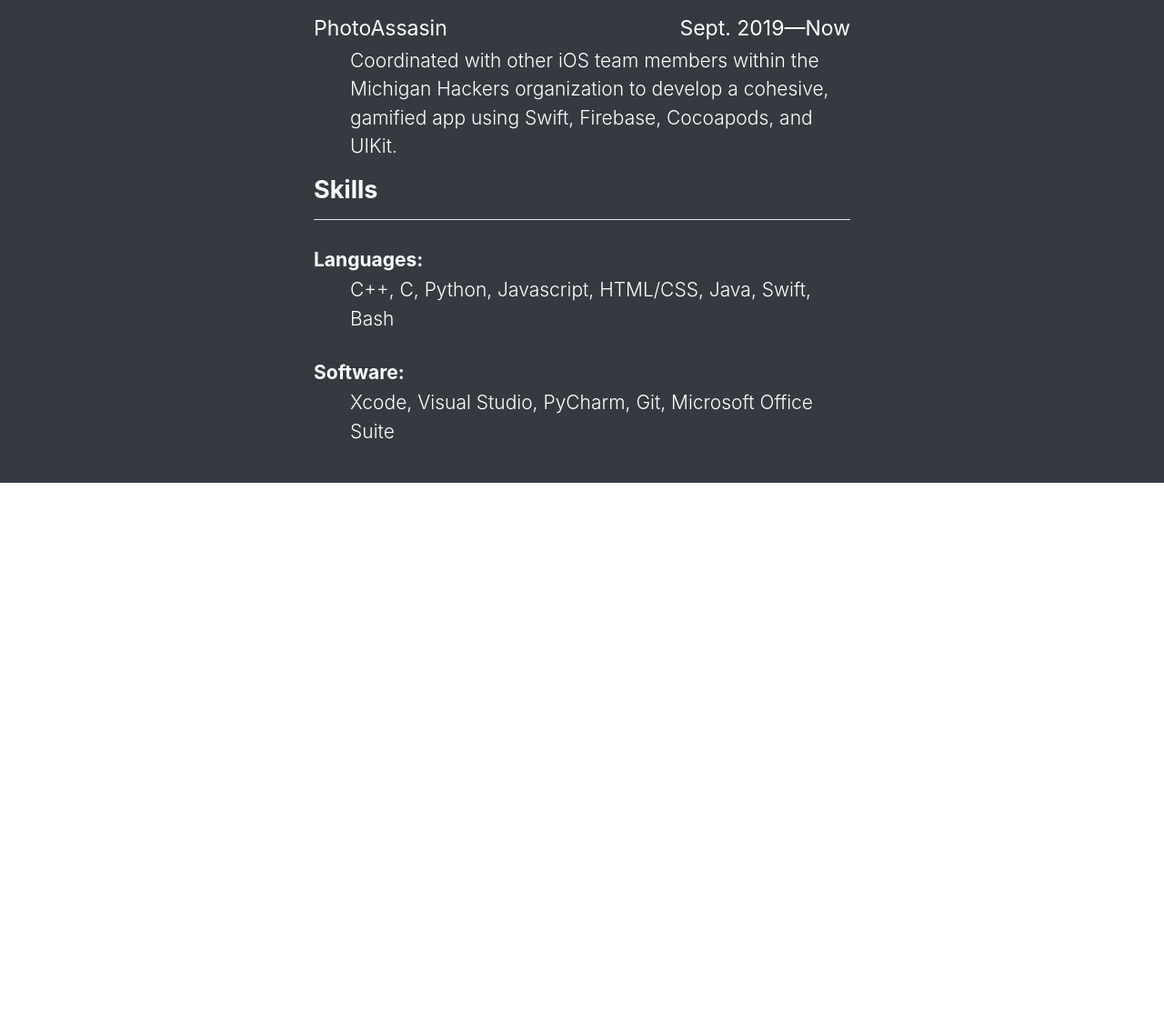
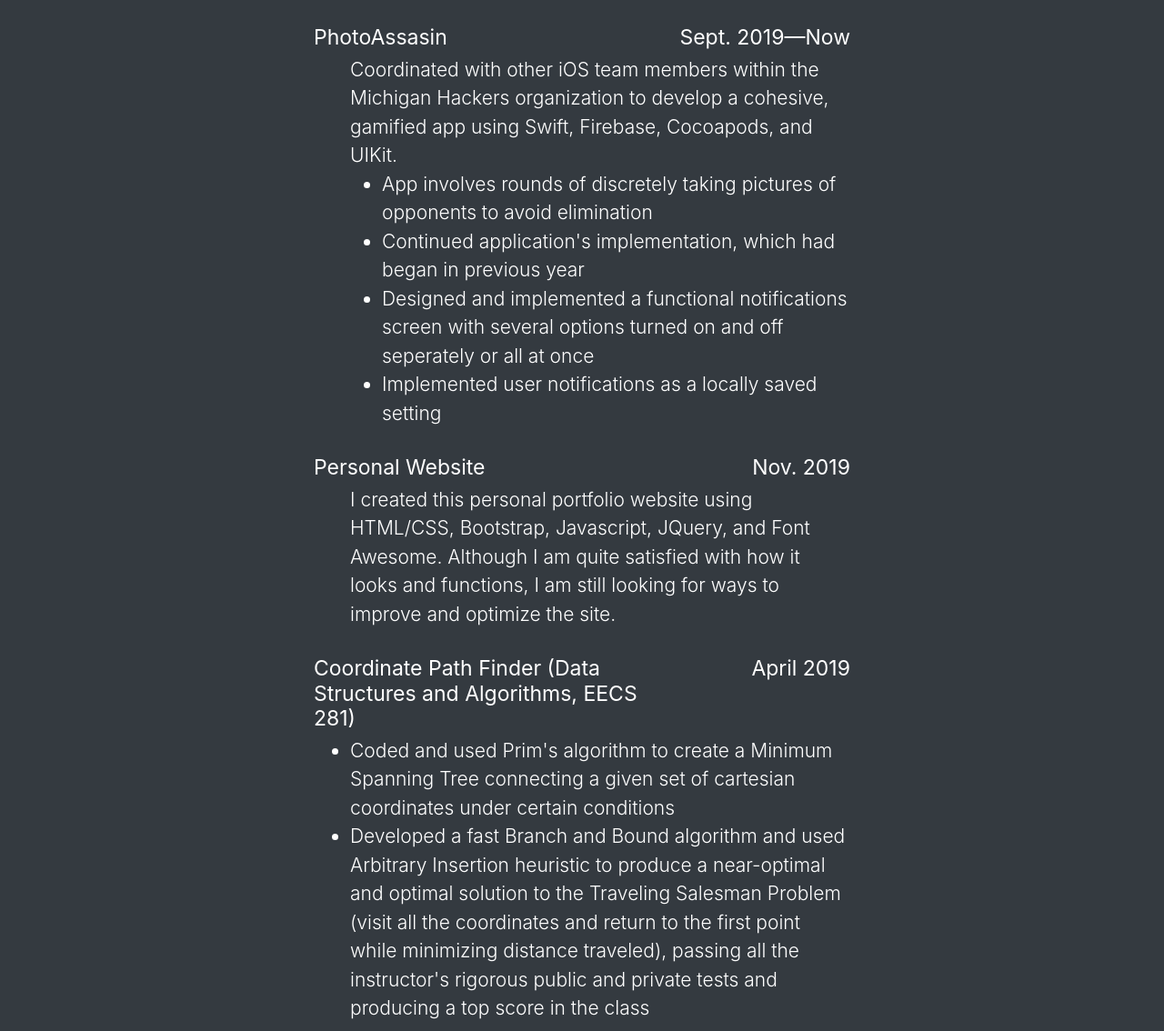
Before and after one commit to alexzw7/alexzw7.github.io, a plain HTML site: page index.html in a window 1280 px wide. Shown: the part 2139-3273 px from the top of the page at 91% size. Before the commit the page ends 2670 px from the top, so only its background shows below. Drawn offline with nearby package versions, Linux system fonts and the light colour scheme.

Commit message:
added projects

```diff
--- a/index.html
+++ b/index.html
@@ -60,7 +60,7 @@
                 <section class= "col-lg-6 col-md-12 col-sm-12 col-xs-12 my-0 bg-dark text-white" style="vertical-align: top;" id="SUBCONTAINER">
                     <h2 class="h1-responsive font-weight-bold my-0" style="font-size: 27px; padding-top: 10px;" id="ABOUT">About Me</h2>
                     <hr class = "bg-white" id="SEP1">
-                    <p class="lead" style="font-size: 21px; margin-bottom: 0;" id="ABOUTME">Hi! My name is Alex Wang. I am currently a third year student studying Computer Science at the University of Michigan. Prior to studying at Ann Arbor, I had barely written a single line of code.
+                    <p class="lead" style="font-size: 21px; margin-bottom: 5px;" id="ABOUTME">Hi! My name is Alex Wang. I am currently a third year student studying Computer Science at the University of Michigan. Prior to studying at Ann Arbor, I had barely written a single line of code.
                         In fact, I barely even understood how powerful code was. However, everything changed once I arrived at Michigan. After taking the introductory programming course in my first year in college, I quickly realized that programming
                         was, and still is, something I enjoyed doing. I find satisfaction in solving challenges through completing projects, and I have always put forth the time and
                         effort to ensure everything I do is of high quality. Outside of programming, some of my favorite hobbies include playing video games, watching NFL and NBA games, and playing ping pong and basketball. </p>
@@ -80,15 +80,38 @@
                             <h2 class="h1-responsive font-weight-normal my-0 col-6 text-left" style="font-size: 23px; padding-left:0; padding-right:0;">Saginaw Arts & Sciences Academy</h2>
                             <h2 class="h1-responsive font-weight-normal my-0 col-6 text-right" style="font-size: 23px; padding-left:0; padding-right:0;">Sept. 2013—June 2017</h2>
                     </div>
-                    <p class="lead" style="font-size: 21px; padding-bottom: 0px;" id="HIGH">Cumulutive GPA: 3.81/4.00</p>
+                    <p class="lead" style="font-size: 21px;" id="HIGH">Cumulutive GPA: 3.81/4.00</p>
                     <h2 class="h1-responsive font-weight-bold my-0" style="font-size: 27px;" id="PROJ">Projects</h2>
                     <hr class ="bg-white" id="SEP3">
                     <div class = "row" id="IOSTEAM">
                             <h2 class="h1-responsive font-weight-normal my-0 col-6 text-left" style="font-size: 23px; padding-left:0; padding-right:0;">PhotoAssasin</h2>
                             <h2 class="h1-responsive font-weight-normal my-0 col-6 text-right" style="font-size: 23px; padding-left:0; padding-right:0;">Sept. 2019—Now</h2>
                     </div>
-                    <p class="lead" style="font-size: 21px; padding-bottom: 0px;" id="APP">Coordinated with other iOS team members within the Michigan Hackers organization to develop a cohesive, gamified app
+                    <p class="lead" style="font-size: 21px; padding-bottom: 0px; margin-bottom: 0px;" id="APP">Coordinated with other iOS team members within the Michigan Hackers organization to develop a cohesive, gamified app
                     using Swift, Firebase, Cocoapods, and UIKit.</p>
+                    <ul class="lead" style="font-size: 21px; padding-bottom: 0px;" id="PHOTO">
+                        <li>App involves rounds of discretely taking pictures of opponents to avoid elimination</li>
+                        <li>Continued application's implementation, which had began in previous year</li>
+                        <li>Designed and implemented a functional notifications screen with several options turned on and off seperately or all at once</li>
+                        <li>Implemented user notifications as a locally saved setting</li>
+                    </ul>
+                    <div class = "row" id="WEBSITE">
+                            <h2 class="h1-responsive font-weight-normal my-0 col-6 text-left" style="font-size: 23px; padding-left:0; padding-right:0;">Personal Website</h2>
+                            <h2 class="h1-responsive font-weight-normal my-0 col-6 text-right" style="font-size: 23px; padding-left:0; padding-right:0;">Nov. 2019</h2>
+                    </div>
+                    <p class="lead" style="font-size: 21px; padding-bottom: 0px;" id="SITEINFO">I created this personal portfolio website using HTML/CSS, Bootstrap, Javascript, JQuery, and Font Awesome. Although
+                    I am quite satisfied with how it looks and functions, I am still looking for ways to improve and optimize the site.</p>
+                    <div class = "row" id="MST">
+                            <h2 class="h1-responsive font-weight-normal my-0 col-8 text-left" style="font-size: 23px; padding-left:0; padding-right:0;">Coordinate Path Finder (Data Structures and Algorithms, EECS 281)</h2>
+                            <h2 class="h1-responsive font-weight-normal my-0 col-4 text-right" style="font-size: 23px; padding-left:0; padding-right:0;">April 2019</h2>
+                    </div>
+                    <ul class="lead" style="font-size: 21px;" id="P4">
+                            <li>Coded and used Prim's algorithm to create a Minimum Spanning Tree connecting a given set of cartesian coordinates under certain conditions</li>
+                            <li>Developed a fast Branch and Bound algorithm and used Arbitrary Insertion heuristic to produce a near-optimal and optimal solution
+                                to the Traveling Salesman Problem (visit all the coordinates and return to the first point while minimizing distance traveled),
+                                passing all the instructor's rigorous public and private tests and producing a top score in the class
+                            </li>
+                    </ul>
                     <h2 class="h1-responsive font-weight-bold my-0" style="font-size: 27px;" id="SKILLS">Skills</h2>
                     <hr class = "bg-white" id="SEP4">
                     <h3 class="h1-responsive font-weight-bold my-0" style="font-size: 21px;" id="LANGS">Languages:</h3>
--- a/style.css
+++ b/style.css
@@ -111,7 +111,7 @@
 #HIGH
 {
     padding-left: 40px;
-    padding-bottom: 15px;
+    padding-bottom: 5px;
 }
 
 #LANGS
@@ -147,3 +147,31 @@
 {
     padding-left: 40px;
 }
+
+#PHOTO
+{
+    padding-left: 75px;
+}
+
+#WEBSITE
+{
+    margin: 0;
+    padding: 15px 0px 5px 0px;
+}
+
+#SITEINFO
+{
+    padding-left: 40px;
+}
+
+#MST
+{
+    margin: 0;
+    padding: 15px 0px 5px 0px;
+}
+
+#P4
+{
+    padding-left: 40px;
+    padding-bottom: 5px;
+}
```
